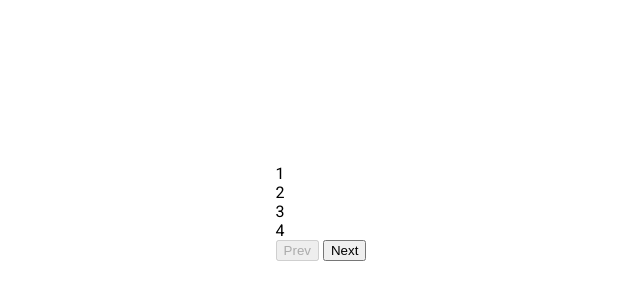
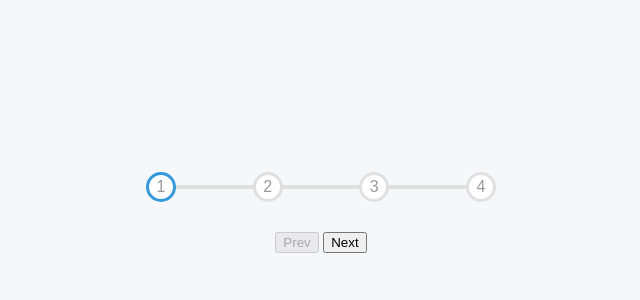
Before and after one commit to tthephas/Progress-Steps, a plain HTML site: page index.html in a window 1280 px wide. Shown: the part 188-488 px from the top of the page, without its empty margins (319-959 px from the left). Drawn offline with Linux system fonts and the light colour scheme; a web font is replaced by a local one.

Commit message:
styled circles and numbers

```diff
--- a/style.css
+++ b/style.css
@@ -1,13 +1,18 @@
-@import url('https://fonts.googleapis.com/css2?family=MedievalSharp&family=Roboto:wght@400;700&display=swap');
+@import url('https://fonts.googleapis.com/css?family=Muli&display=swap');
+
+:root {
+    --line-border-fill: #3498db;
+    --line-border-empty: #e0e0e0
+}
 
 * {
     box-sizing: border-box;
 }
 
 body {
-    font-family: 'Roboto', sans-serif;
+    background-color: #f6f7fb;
+    font-family: 'Muli', sans-serif;
     display: flex;
-    flex-direction: column;
     align-items: center;
     justify-content: center;
     height: 100vh;
@@ -15,3 +20,59 @@ body {
     margin: 0;
 
 }
+
+.container {
+    text-align: center;
+}
+
+.progress-container {
+    display: flex;
+    justify-content: space-between;
+    position: relative;
+    margin-bottom: 30px;
+    max-width: 100%;
+    width: 350px;
+
+}
+
+.progress-container::before {
+    content: ' ';
+    background-color: var(--line-border-empty);
+    position: absolute;
+    top: 50%;
+    left: 0;
+    transform: translateY(-50%);
+    height: 4px;
+    width: 100%;
+    z-index: -1;
+    transition: 0.4s ease;
+}
+.progress {
+    background-color: var(--line-border-fill);
+    position: absolute;
+    top: 50%;
+    left: 0;
+    transform: translateY(-50%);
+    height: 4px;
+    width: 0%;
+    z-index: -1;
+
+}
+
+.circle {
+    background-color: #fff;
+    color: #999;
+    border-radius: 50%;
+    height: 30px;
+    width: 30px;
+    display: flex;
+    align-items: center;
+    justify-content: center;
+    border: 3px solid var(--line-border-empty);
+    transition: .4s ease;
+}
+
+.circle.active {
+    border-color: var(--line-border-fill);
+
+}
```
